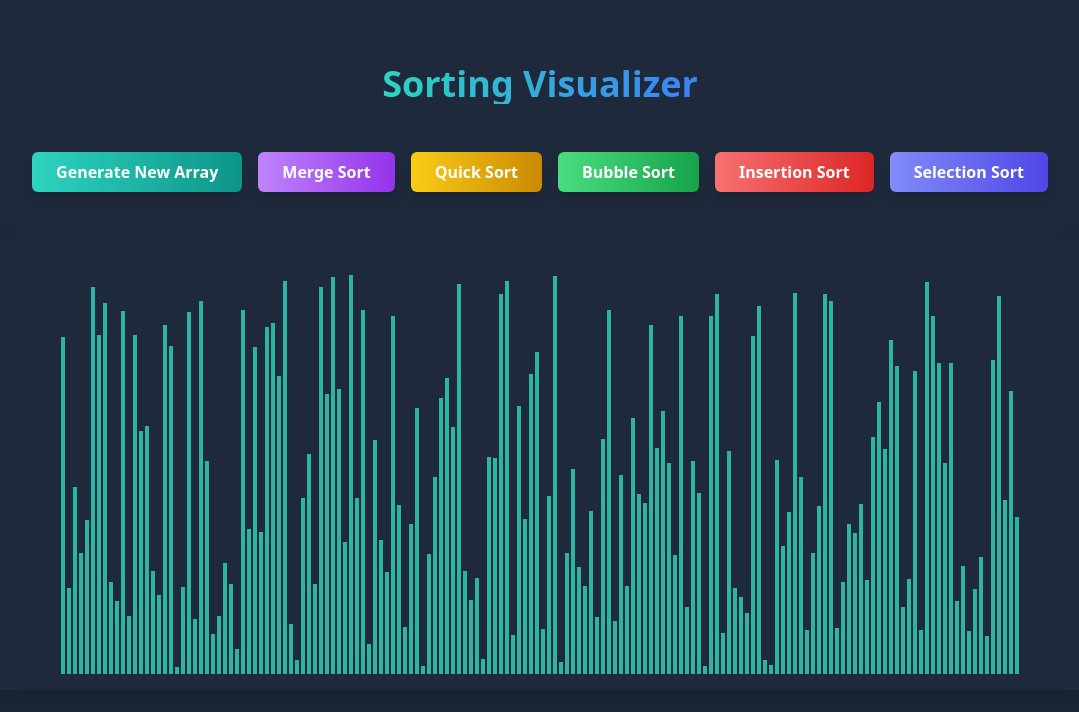
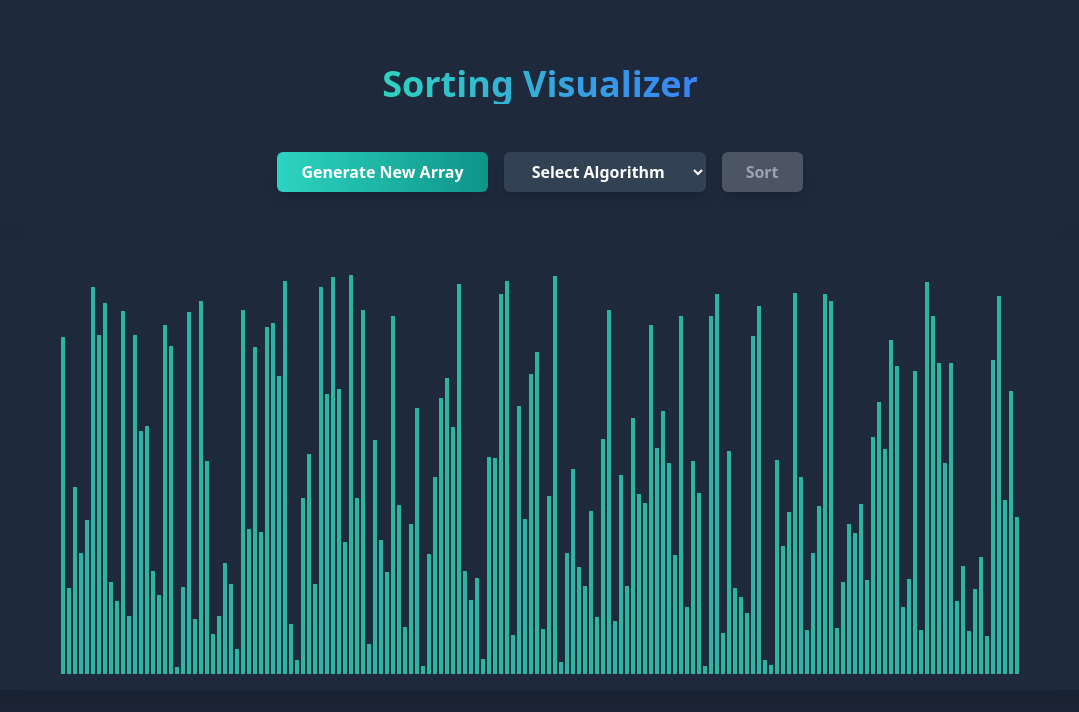
Before and after one commit to CSALS/Sorting-Visualizer, a React (Create React App) app: page / in a window 1280 px wide. Shown: the top 712 px of the page, without its empty margins (100-1179 px from the left). Built offline with nearby package versions, Linux system fonts and the light colour scheme.

Commit message:
use dropdown for all sort algos

```diff
--- a/src/SortingVisualizer/SortingVisualizer.js
+++ b/src/SortingVisualizer/SortingVisualizer.js
@@ -14,13 +14,9 @@ const PRIMARY_COLOR = '#2db5a3'; // Darker teal color
 const SECONDARY_COLOR = '#f43f5e'; // Darker red color
 const BACKGROUND_COLOR = '#1e293b'; // Darker background color
 
-const ENABLED_BUTTON = {
-  nlogn: "O(NlogN) Time Complexity",
-  nSquare: "O(N^2) Time Complexity"
-};
-
 const SortingVisualizer = () => {
   const [array, setArray] = useState([]);
+  const [selectedAlgorithm, setSelectedAlgorithm] = useState('');
 
   useEffect(() => {
     resetArray();
@@ -41,35 +37,14 @@ const SortingVisualizer = () => {
       newArray.push(randomIntFromInterval(5, WINDOW_HEIGHT / 2));
     }
     setArray(newArray);
-    restoreStoreButtons();
   };
 
   const disableSortButtons = () => {
-    const buttons = ['generateNewArray', 'mergeSort', 'quickSort', 'bubbleSort', 'insertionSort', 'selectionSort'];
-    buttons.forEach(id => {
-      const button = document.getElementById(id);
-      button.disabled = true;
-      button.classList.add('opacity-50', 'cursor-not-allowed');
-      button.classList.remove('hover:from-teal-500', 'hover:to-blue-600');
-    });
+    // No buttons to disable since we removed them
   };
 
   const restoreStoreButtons = () => {
-    const buttons = [
-      { id: 'generateNewArray', title: 'Generates a new random array' },
-      { id: 'mergeSort', title: ENABLED_BUTTON.nlogn },
-      { id: 'quickSort', title: ENABLED_BUTTON.nSquare },
-      { id: 'bubbleSort', title: ENABLED_BUTTON.nSquare },
-      { id: 'insertionSort', title: ENABLED_BUTTON.nSquare },
-      { id: 'selectionSort', title: ENABLED_BUTTON.nSquare },
-    ];
-    buttons.forEach(({ id, title }) => {
-      const button = document.getElementById(id);
-      button.disabled = false;
-      button.title = title;
-      button.classList.remove('opacity-50', 'cursor-not-allowed');
-      button.classList.add('hover:from-teal-500', 'hover:to-blue-600');
-    });
+    // No buttons to restore since we removed them
   };
 
   const mergeSort = () => {
@@ -112,6 +87,35 @@ const SortingVisualizer = () => {
     setTimeout(() => restoreStoreButtons(), RESTORE_TIME);
   };
 
+  const handleAlgorithmChange = (e) => {
+    setSelectedAlgorithm(e.target.value);
+  };
+
+  const executeSelectedSort = () => {
+    if (!selectedAlgorithm) return;
+
+    disableSortButtons();
+    switch (selectedAlgorithm) {
+      case 'mergeSort':
+        mergeSort();
+        break;
+      case 'quickSort':
+        quickSort();
+        break;
+      case 'bubbleSort':
+        bubbleSort();
+        break;
+      case 'insertionSort':
+        insertionSort();
+        break;
+      case 'selectionSort':
+        selectionSort();
+        break;
+      default:
+        restoreStoreButtons();
+    }
+  };
+
   const animateSort = (animations) => {
     for (let i = 0; i < animations.length; i++) {
       const arrayBars = document.getElementsByClassName('array-bar');
@@ -152,45 +156,28 @@ const SortingVisualizer = () => {
         >
           Generate New Array
         </button>
+        {/* Dropdown for selecting sorting algorithm */}
+        <select
+          value={selectedAlgorithm}
+          onChange={handleAlgorithmChange}
+          className="px-6 py-2 rounded-md bg-slate-700 text-white font-semibold shadow-lg hover:bg-slate-600 transition-all duration-300"
+        >
+          <option value="">Select Algorithm</option>
+          <option value="mergeSort">Merge Sort</option>
+          <option value="quickSort">Quick Sort</option>
+          <option value="bubbleSort">Bubble Sort</option>
+          <option value="insertionSort">Insertion Sort</option>
+          <option value="selectionSort">Selection Sort</option>
+        </select>
+        {/* Submit button to execute the selected sort */}
         <button
-          id="mergeSort"
-          className="px-6 py-2 rounded-md bg-gradient-to-r from-purple-400 to-purple-600 text-white font-semibold shadow-lg hover:from-purple-500 hover:to-purple-700 transition-all duration-300"
-          onClick={mergeSort}
-          title={ENABLED_BUTTON.nlogn}
+          onClick={executeSelectedSort}
+          className={`px-6 py-2 rounded-md font-semibold shadow-lg transition-all duration-300 ${
+            selectedAlgorithm ? 'bg-gradient-to-r from-green-400 to-green-600 text-white hover:from-green-500 hover:to-green-700' : 'bg-gray-600 text-gray-400 cursor-not-allowed'
+          }`}
+          disabled={!selectedAlgorithm} // Disable button if no algorithm is selected
         >
-          Merge Sort
-        </button>
-        <button
-          id="quickSort"
-          className="px-6 py-2 rounded-md bg-gradient-to-r from-yellow-400 to-yellow-600 text-white font-semibold shadow-lg hover:from-yellow-500 hover:to-yellow-700 transition-all duration-300"
-          onClick={quickSort}
-          title={ENABLED_BUTTON.nSquare}
-        >
-          Quick Sort
-        </button>
-        <button
-          id="bubbleSort"
-          className="px-6 py-2 rounded-md bg-gradient-to-r from-green-400 to-green-600 text-white font-semibold shadow-lg hover:from-green-500 hover:to-green-700 transition-all duration-300"
-          onClick={bubbleSort}
-          title={ENABLED_BUTTON.nSquare}
-        >
-          Bubble Sort
-        </button>
-        <button
-          id="insertionSort"
-          className="px-6 py-2 rounded-md bg-gradient-to-r from-red-400 to-red-600 text-white font-semibold shadow-lg hover:from-red-500 hover:to-red-700 transition-all duration-300"
-          onClick={insertionSort}
-          title={ENABLED_BUTTON.nSquare}
-        >
-          Insertion Sort
-        </button>
-        <button
-          id="selectionSort"
-          className="px-6 py-2 rounded-md bg-gradient-to-r from-indigo-400 to-indigo-600 text-white font-semibold shadow-lg hover:from-indigo-500 hover:to-indigo-700 transition-all duration-300"
-          onClick={selectionSort}
-          title={ENABLED_BUTTON.nSquare}
-        >
-          Selection Sort
+          Sort
         </button>
       </div>
       <div className="w-full h-[calc(100vh-350px)] min-h-[400px] bg-slate-800 rounded-xl p-4 shadow-2xl flex items-end justify-center">
```
